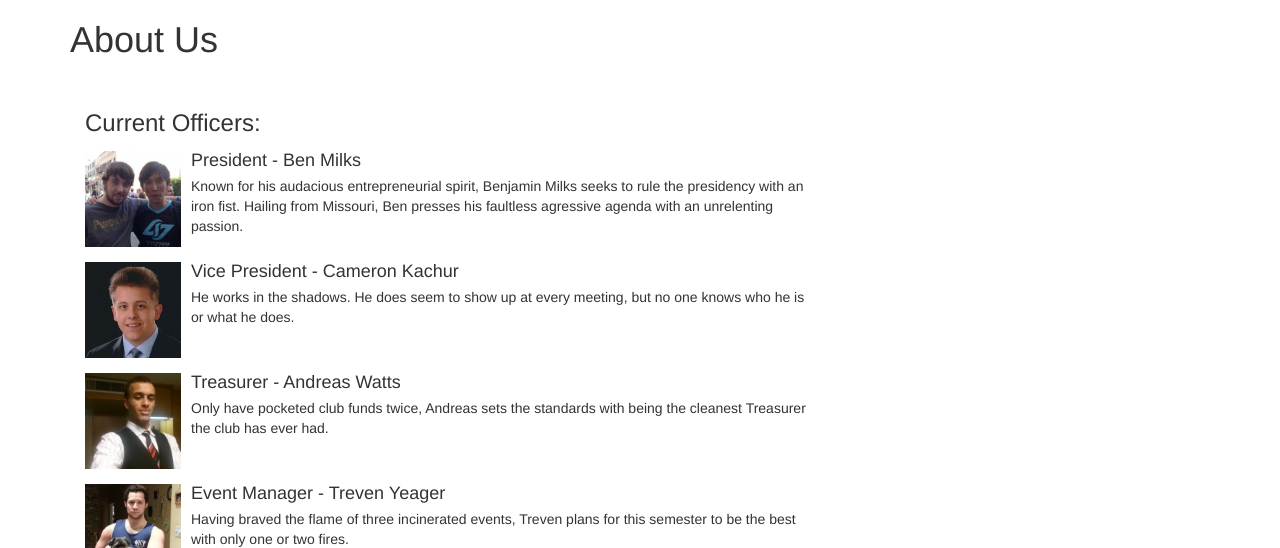
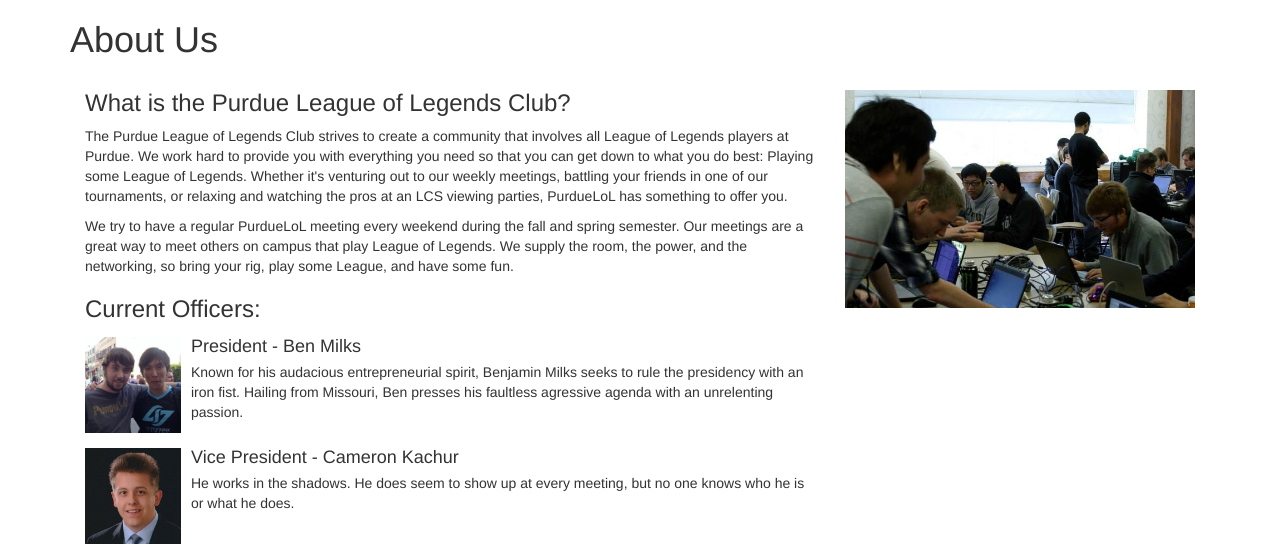
Before and after one commit to smithsps/PurdueLoLWebsite, a PHP site: page /about.php in a window 1280 px wide. Shown: the part 52-600 px from the top of the page. Run offline with PHP 8.4, Linux system fonts and the light colour scheme; some libraries are stand-ins or nearby versions.

Commit message:
About Us Description

```diff
--- a/about.php
+++ b/about.php
@@ -7,9 +7,11 @@
   <body>
     <?php require_once($_SERVER['DOCUMENT_ROOT'].'/nav.php'); ?>
     <div class="container">
-		  <h1>About Us</h1><br>
+		  <h1>About Us</h1>
       <div class="col-md-8">
-
+        <h3>What is the Purdue League of Legends Club?</h3>
+        <p>The Purdue League of Legends Club strives to create a community that involves all League of Legends players at Purdue. We work hard to provide you with everything you need so that you can get down to what you do best: Playing some League of Legends. Whether it's venturing out to our weekly meetings, battling your friends in one of our tournaments, or relaxing and watching the pros at an LCS viewing parties, PurdueLoL has something to offer you.</p>
+        <p>We try to have a regular PurdueLoL meeting every weekend during the fall and spring semester. Our meetings are a great way to meet others on campus that play League of Legends. We supply the room, the power, and the networking, so bring your rig, play some League, and have some fun. </p>
         <h3>Current Officers:</h3>
         <div class="media">
           <div class="pull-left">
@@ -113,6 +115,10 @@
         </div>
         <br/><br/>
       </div>
+      <div class="col-md-4">
+        </br>
+        <img class="img-responsive" src="images/meetings.jpg" />
+      </div>
 	  </div>
     <!-- jQuery (necessary for Bootstrap's JavaScript plugins) -->
     <script src="//ajax.googleapis.com/ajax/libs/jquery/1.11.0/jquery.min.js"></script>
```
